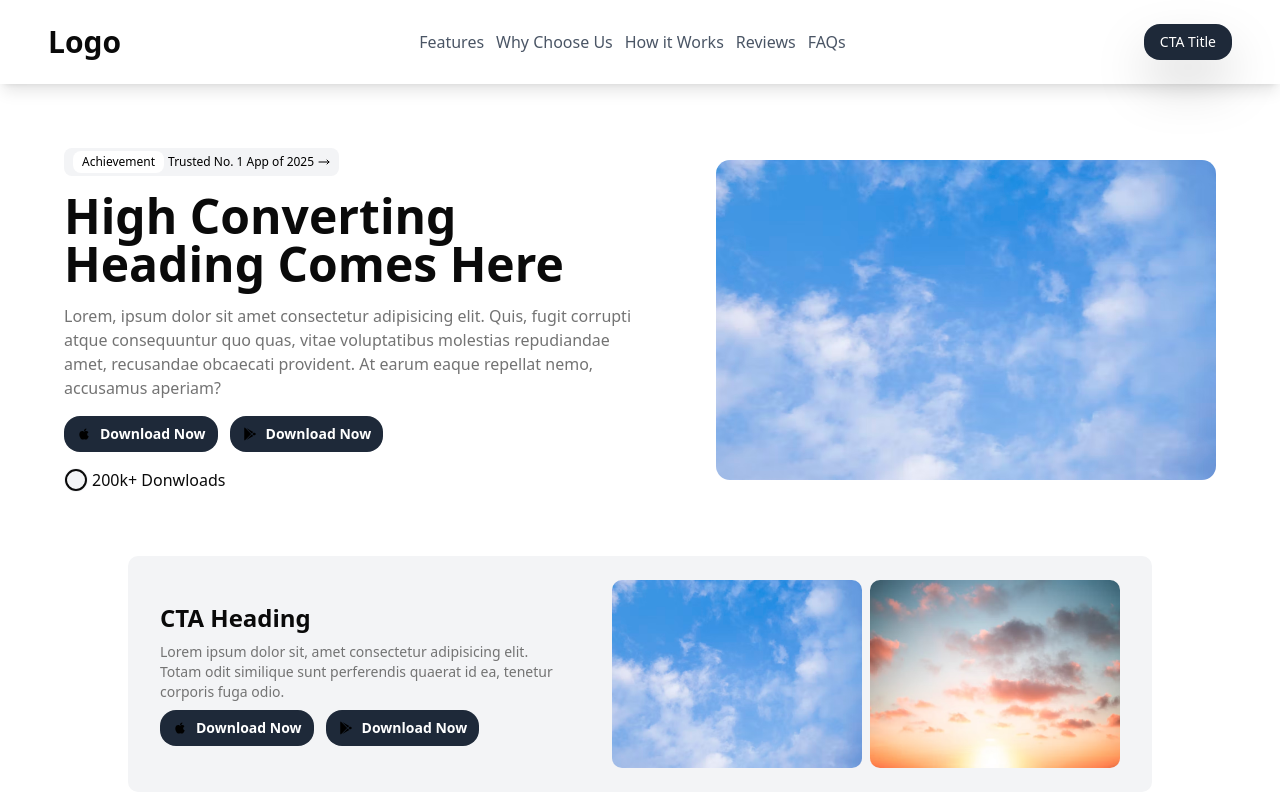
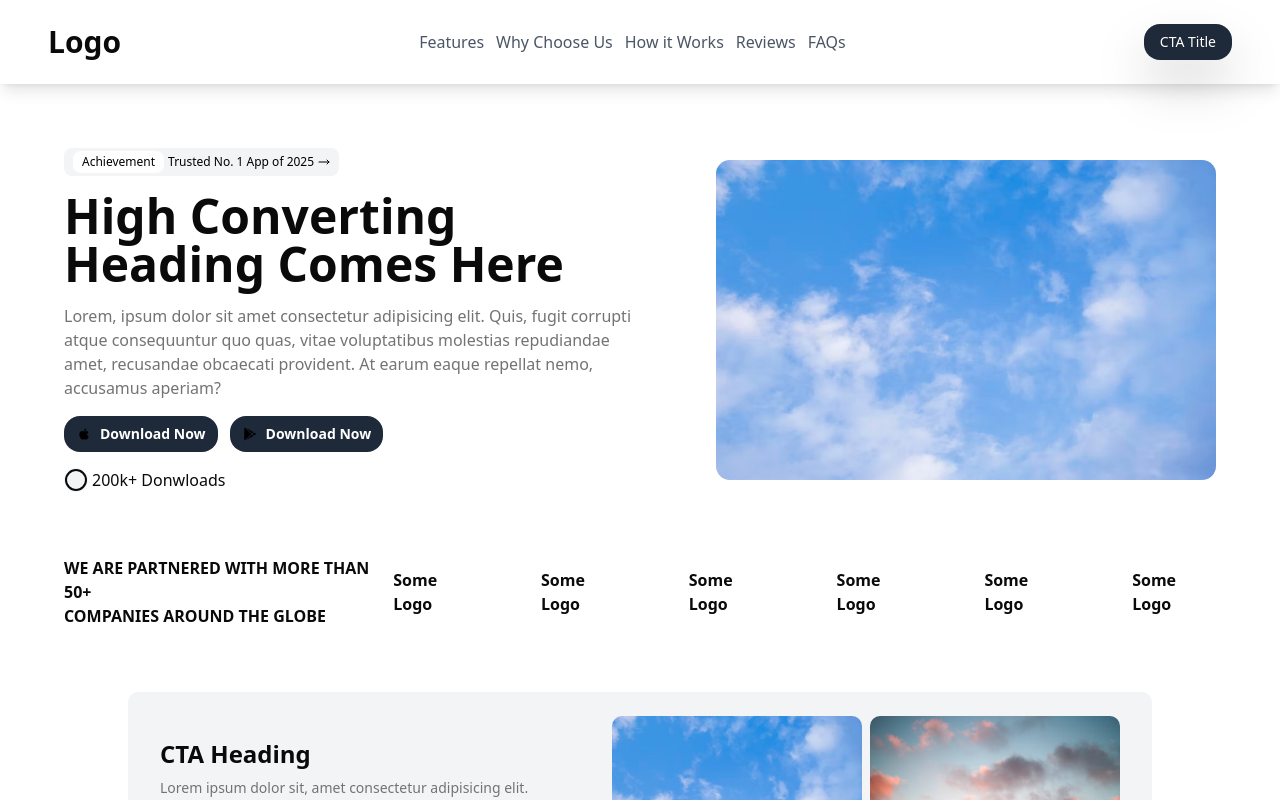
Before and after one commit to JayantRautela/demo-ui, a Next.js app: page / in a window 1280 px wide. Shown: the top 800 px of the page. Built offline with nearby package versions, Linux system fonts and the light colour scheme.

Commit message:
add trusted partner component

```diff
--- a/src/app/page.tsx
+++ b/src/app/page.tsx
@@ -1,4 +1,5 @@
 import Hero from "@/components/Hero";
+import Partner from "@/components/Partner";
 
 
 export default function Home() {
@@ -6,6 +7,7 @@ export default function Home() {
     <div>
       {/* More components to add */}
       <Hero />
+      <Partner />
     </div>
   );
 }
--- /dev/null
+++ b/src/components/Partner.tsx
@@ -0,0 +1,17 @@
+
+
+export default function Partner () {
+    return (
+        <div className="w-full flex items-center justify-between px-16 mb-16">
+            <p className="font-semibold">WE ARE PARTNERED WITH MORE THAN 50+ <br /> COMPANIES AROUND THE GLOBE</p>
+            <div className="flex items-center gap-16 font-bold">
+                <p>Some Logo</p>
+                <p>Some Logo</p>
+                <p>Some Logo</p>
+                <p>Some Logo</p>
+                <p>Some Logo</p>
+                <p>Some Logo</p>
+            </div>
+        </div>
+    )
+}
```
